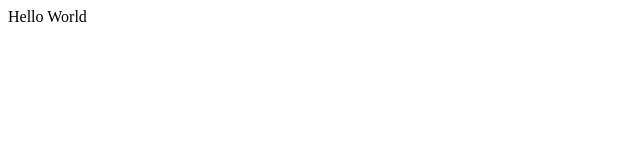
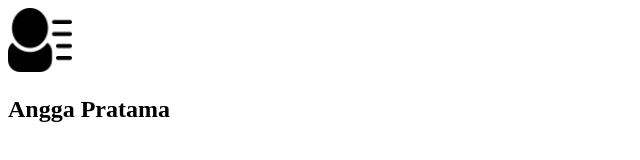
Before and after one commit to elvinnikolas/pertamina-absensi, a plain HTML site: page index.html in a window 1280 px wide. Shown: the whole page, without its empty margins (0-640 px from the left). Drawn offline with Linux system fonts and the light colour scheme.

Commit message:
Changed Hello world with img and h2 to display simple profile data. Image file added in the folder images and used as resource in the img element in index.html file”

```diff
--- a/index.html
+++ b/index.html
@@ -4,7 +4,10 @@
   </head>
 
   <body>
-    Hello World
+    <div>
+        <img src="images/userstatus.png" alt="profile image" />
+        <h2>Angga Pratama</h2>
+     </div>
   </body>
 
 </html>
```
Also changed, not shown: images/userstatus.png (added).
